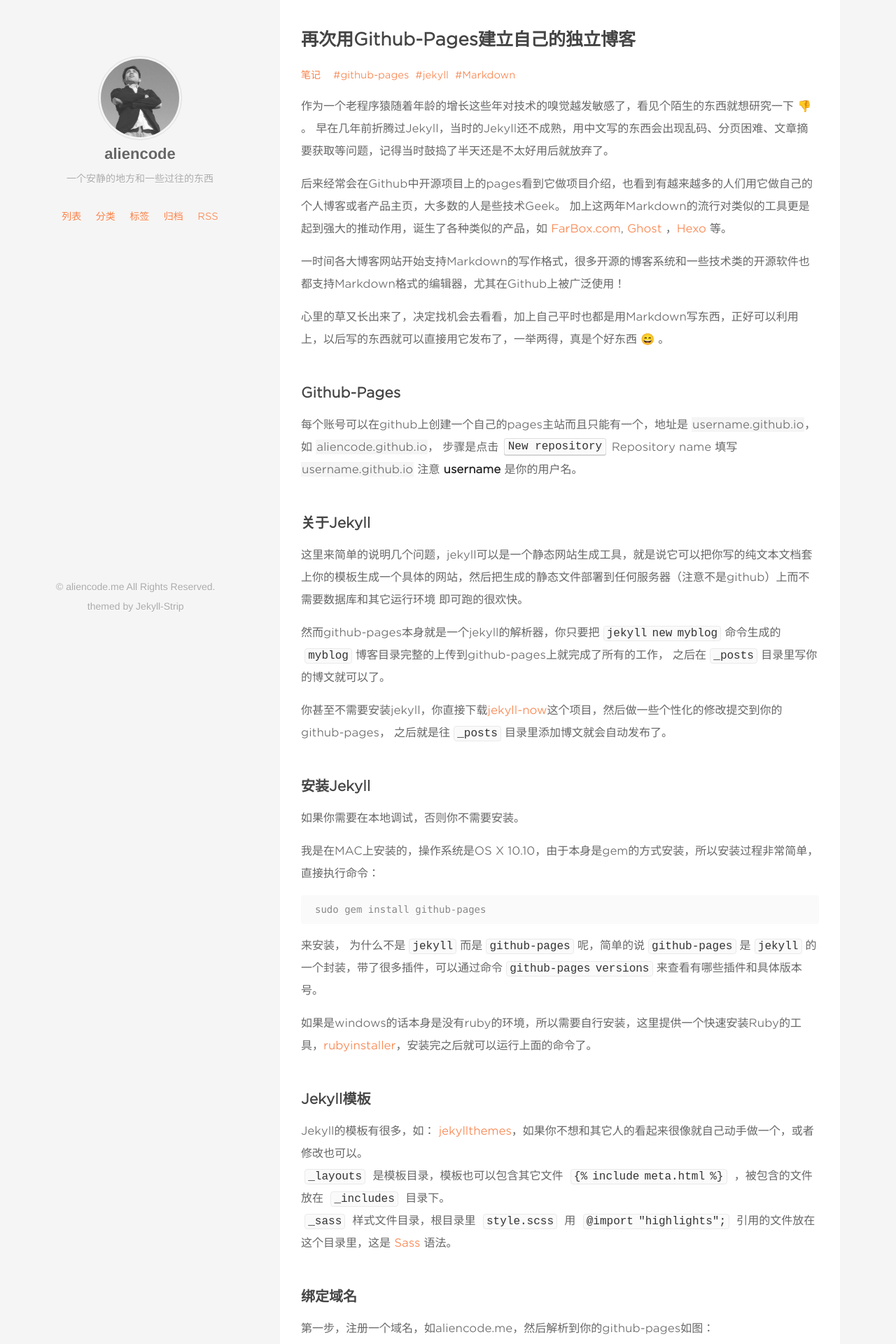
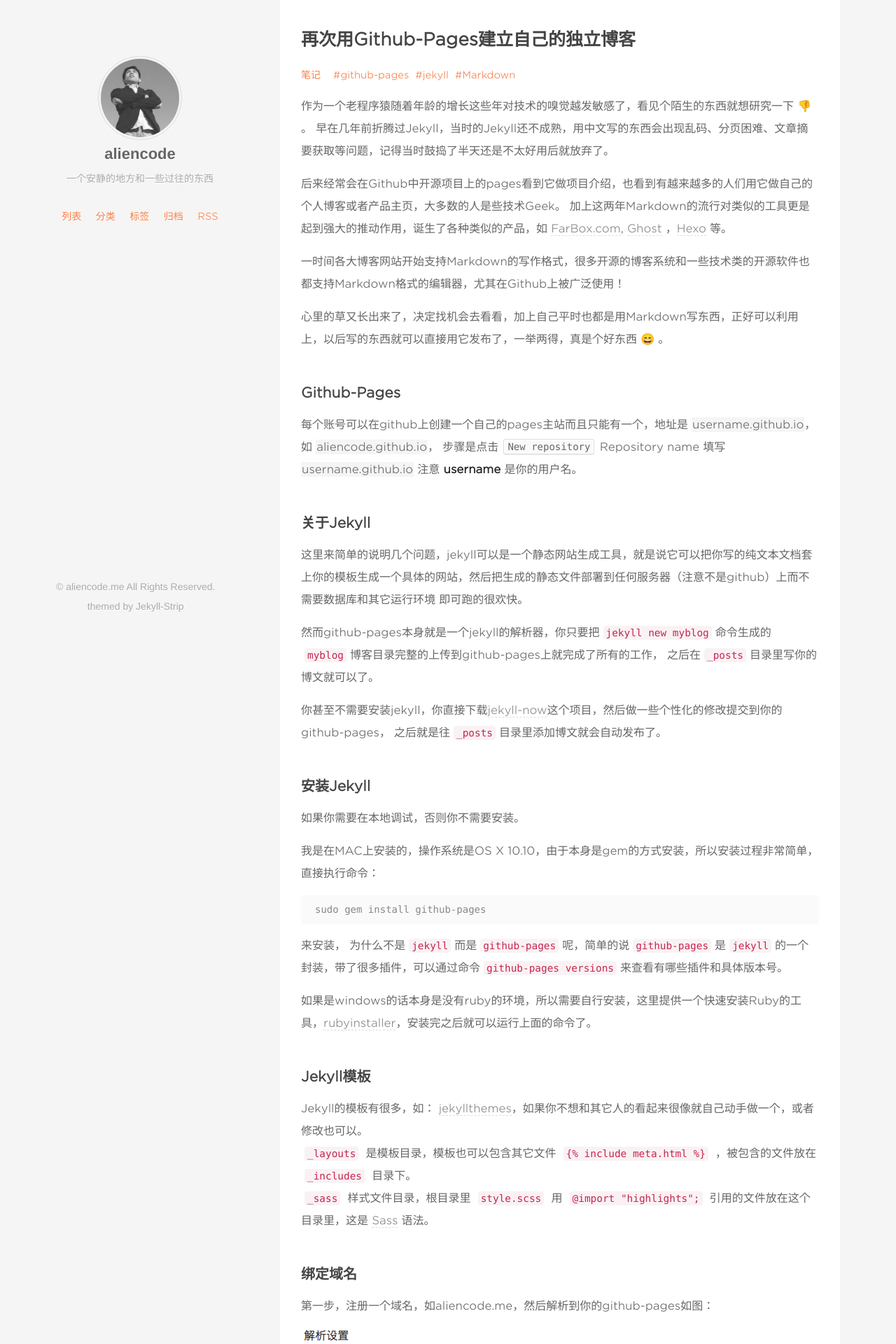
Before and after one commit to aliencode/aliencode.github.io, a Jekyll site: the page built from index.html, in a window 1280 px wide. Shown: the top 1920 px of the page at 70% size. Built offline with Jekyll 4.4.1, drawn with Linux system fonts in a browser that asks for light colours; emoji names are drawn with the system emoji font; Markdown is read by kramdown in place of the engine named in the settings; the list of posts is cut into pages by our own code; comment, search, counter and statistics services are not loaded.

Commit message:
样式调整

```diff
--- a/style.scss
+++ b/style.scss
@@ -27,6 +27,10 @@ table {
   max-width: 740px;
   padding: 0 10px;
   width: 100%;
+}
+
+code, kbd, pre, samp {
+    font-family: Menlo,Monaco,Consolas,"Courier New",monospace;
 }
 
 h1, h2, h3, h4, h5, h6 {
@@ -75,34 +79,38 @@ a {
   }
 }
 *:not(pre)>code{
-  border: 1px solid #eaeaea;
-  color: #333;
-  padding: 2px .5ex;
-  letter-spacing: 0;
-  word-spacing: -.15em;
-  background-color: #fafafa;
-  -webkit-border-radius: 4px;
-  display: inline-block;
+  padding: 2px 4px;
+  font-size: 90%;
+  color: #c7254e;
+  background-color: #f9f2f4;
   border-radius: 4px;
+  /* border: 1px solid #eaeaea; */
+  /* color: #333; */
+  /* padding: 2px .5ex; */
+  /* letter-spacing: 0; */
+  /* word-spacing: -.15em; */
+  /* background-color: #fafafa; */
+  /* -webkit-border-radius: 4px; */
+  /* display: inline-block; */
+  /* border-radius: 4px; */
   line-height: 1;
   margin: 0 5px;
-  text-rendering: optimizeSpeed;
+  /* text-rendering: optimizeSpeed; */
 }
 pre{
   padding: 0;
   margin: 0;
 }
 kbd {
-  font-weight: normal;
   display: inline-block;
-  color: rgba(0, 0, 0, 0.8);
+  font-size: 14px;
   line-height: 1;
   background-color: #fafafa;
   border: 1px solid #ddd;
   -webkit-border-radius: 3px;
   border-radius: 3px;
-  -webkit-box-shadow: 0 1px 0 rgba(0, 0, 0, 0.2), 0 0 0 0.1em white inset;
-  box-shadow: 0 1px 0 rgba(0, 0, 0, 0.2), 0 0 0 0.1em #fff inset;
+  -webkit-box-shadow: 0 1px 0 rgba(0, 0, 0, 0.08), 0 0 0 0.1em white inset;
+  box-shadow: 0 1px 0 rgba(0, 0, 0, 0.08), 0 0 0 0.1em #fff inset;
   margin: -.15em .15em 0 .15em;
   padding: 3px 5px;
   vertical-align: middle;
@@ -385,6 +393,13 @@ body{
 
   .entry{
     font-size:16px;
+    a{
+          border-bottom: 1px dashed #ddd;
+      color: #888;
+      &:hover, &:active {
+        color: #333;
+      }
+    }
   }
   .post{
     table {
```
Also changed, not shown: _sass/_highlights.scss (line endings or trailing spaces), 1 other file.
